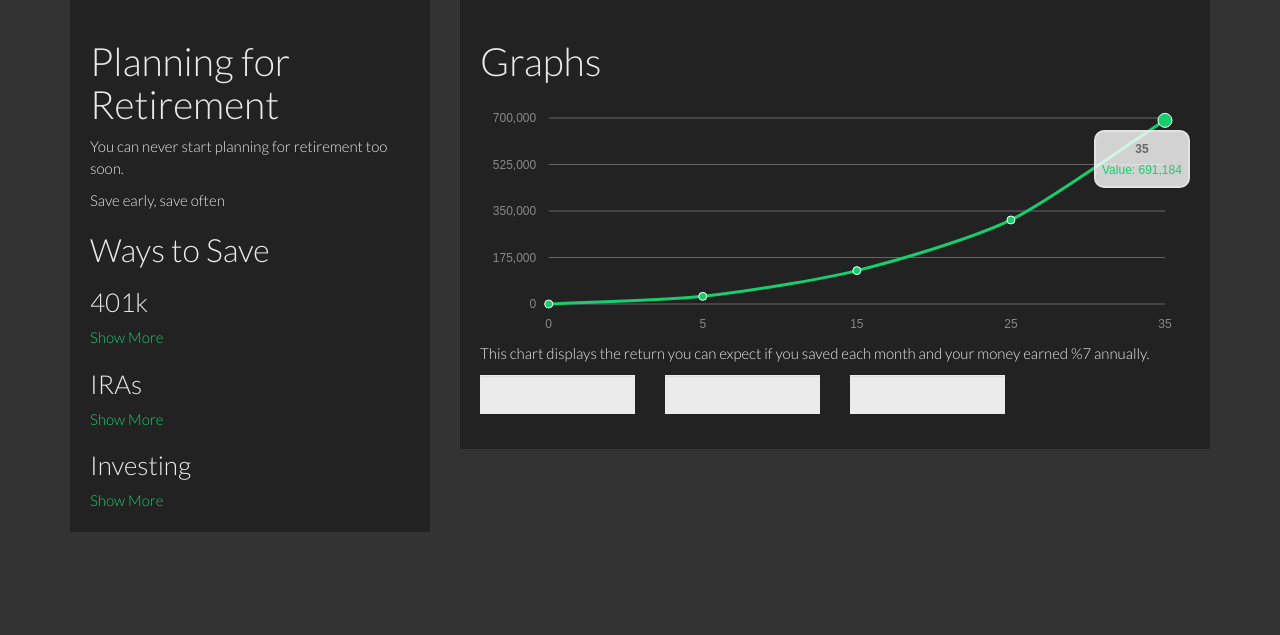
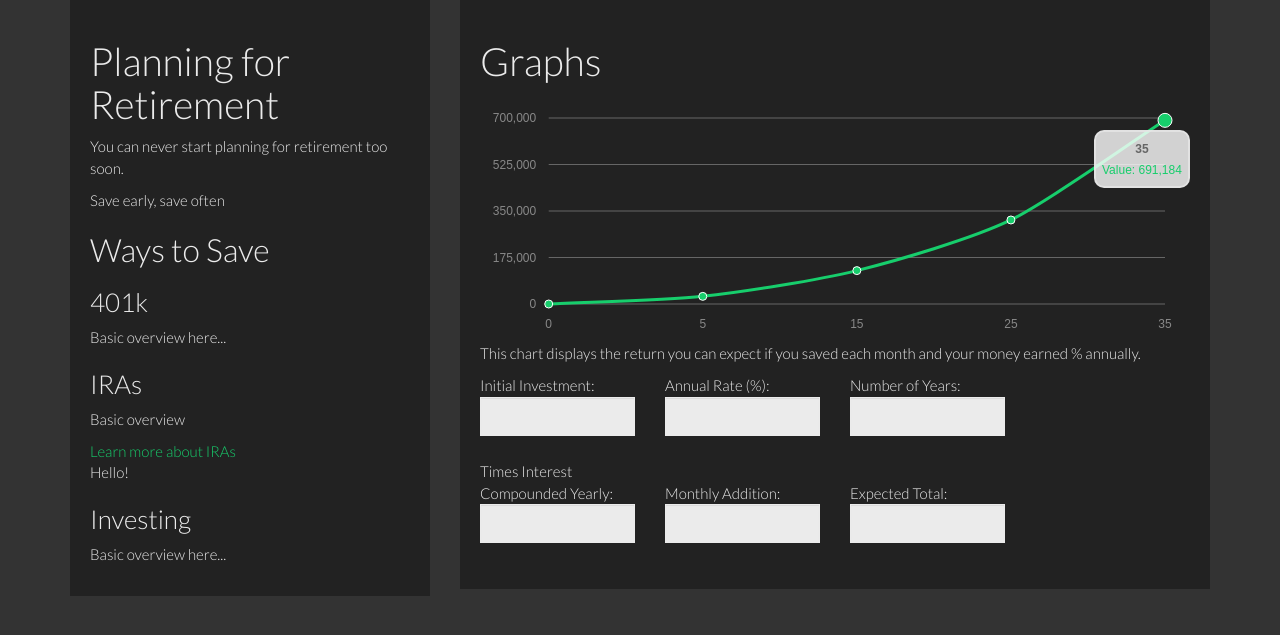
Before and after one commit to RaikesCohort2013/code-one-2015, a Django app: a page that uses web/templates/pages/retirement.html in a window 1280 px wide. Shown: the part 62-697 px from the top of the page. Run offline with Django 3.2, Linux system fonts and the light colour scheme; some libraries are stand-ins or nearby versions.

Commit message:
added new stuff for page

```diff
--- a/web/static/js/retirement.js
+++ b/web/static/js/retirement.js
@@ -9,6 +9,13 @@ var retirementModel = function () {
 
 	self.basicIraVisible = ko.observable(false);
 	self.moreIraVisible = ko.observable(false);
+
+	self.monthlyAddition = ko.observable(100);
+	self.initialInvestment = ko.observable(100);
+	self.annualRate = ko.observable(1.0);
+	self.numberYears = ko.observable(10);
+	self.numberOfTimesCompoundedYearly = ko.observable(1);
+	self.coumpoundInterestValues = ko.observableArray([]);
 
 	self.showMoreIra = function () {
 		self.moreIraVisible(!self.moreIraVisible());
@@ -52,10 +59,38 @@ var retirementModel = function () {
 		xkey: 'year',
 		xLabels: ["year"],
 		ykeys: ['value'],
-		labels: ['Value', 'Year'],
+		labels: ['Value'],
 		lineColors: ['#17ce6c'],
 		parseTime: false
 	});
+
+	self.compoundInterest = ko.computed(function () {
+		var values = [];
+		if (years >= 1) values.push(computeCompoundForYear(1))
+		if (years >= 5) values.push(computeCompoundForYear(5));
+		if (years >= 10) values.push(computeCompoundForYear(10));
+		if (years >= 20) values.push(computeCompoundForYear(20));
+		if (years >= 50) values.push(computeCompoundForYear(50));
+
+		var compoundInterest = computeCompoundForYear(self.numberYears());
+		if (years != 1 && years != 5 && years != 10 && years != 20 && years != 50) values.push(compoundInterest);
+
+		return compoundInterest;
+	});
+
+	function computeCompoundForYear(years) {
+		var compoundInterestForPrincipal = self.initialInvestment()
+			* Math.pow(
+				(1 + (self.annualRate() / 100 / self.numberOfTimesCompoundedYearly())),
+				self.numberOfTimesCompoundedYearly() * years
+			);
+
+		var futureValueOfASeries = self.monthlyAddition()
+			* ((Math.pow(1 + (self.annualRate() / 100 / self.numberOfTimesCompoundedYearly()), self.numberOfTimesCompoundedYearly() * years) - 1)
+			/ (self.annualRate() / 100 / self.numberOfTimesCompoundedYearly()));
+
+		return compoundInterestForPrincipal + futureValueOfASeries;
+	};
 };
 
 ko.applyBindings(new retirementModel());
--- a/web/templates/pages/retirement.html
+++ b/web/templates/pages/retirement.html
@@ -40,17 +40,29 @@
 <h1>Graphs</h1>
 
 <div id="savingsChart" style="height: 250px;"></div>
-<p>This chart displays the return you can expect if you saved <span data-bind="text: monthlyAddition"></span> each month and your money earned %7 annually.</p>
+<p>This chart displays the return you can expect if you saved <span data-bind="text: monthlyAddition"></span> each month and
+	your money earned <span data-bind="annualRate"></span>% annually.</p>
 
 <div class="row form-group">
 	<div class="col-xs-3">
-	    <input class="form-control"  data-bind="value: amount" />
+	    <p>Initial Investment: <input class="form-control"  data-bind="value: initialInvestment" /></p>
 	</div>
 	<div class="col-xs-3">
-	    <input class="form-control" data-bind="value: rate" />
+	    <p>Annual Rate (%): <input class="form-control" data-bind="value: annualRate" /></p>
 	</div>
 	<div class="col-xs-3">
-	    <input class="form-control" data-bind="value: period" />
+	    <p>Number of Years: <input class="form-control" data-bind="value: numberYears" /></p>
+	</div>
+</div>
+<div class="row form-group">
+	<div class="col-xs-3">
+	    <p>Times Interest Compounded Yearly: <input class="form-control"  data-bind="value: numberOfTimesCompoundedYearly" /></p>
+	</div>
+	<div class="col-xs-3">
+	    <p><br/>Monthly Addition: <input class="form-control" data-bind="value: monthlyAddition" /></p>
+	</div>
+	<div class="col-xs-3">
+	    <p><br/>Expected Total: <input class="form-control" data-bind="value: compoundInterest" /></p>
 	</div>
 </div>
 
```
